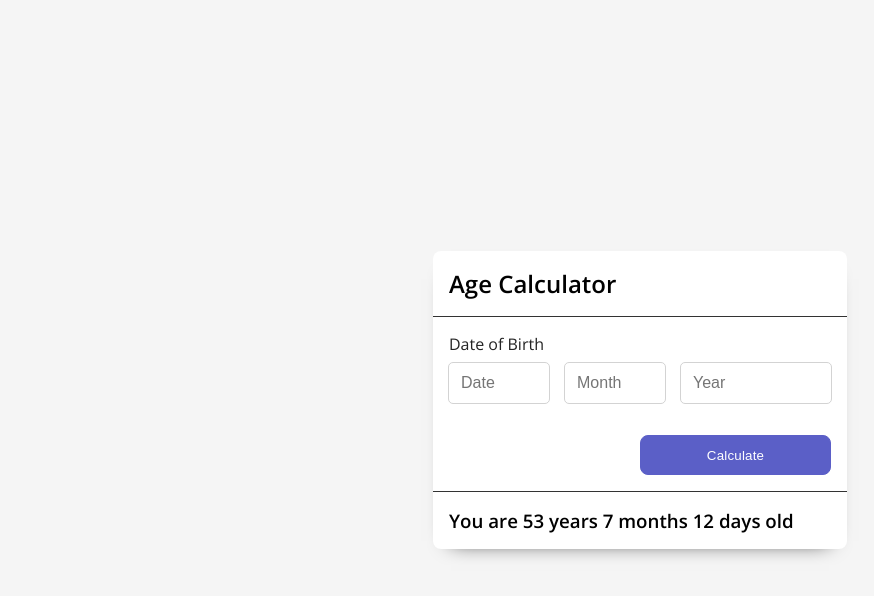
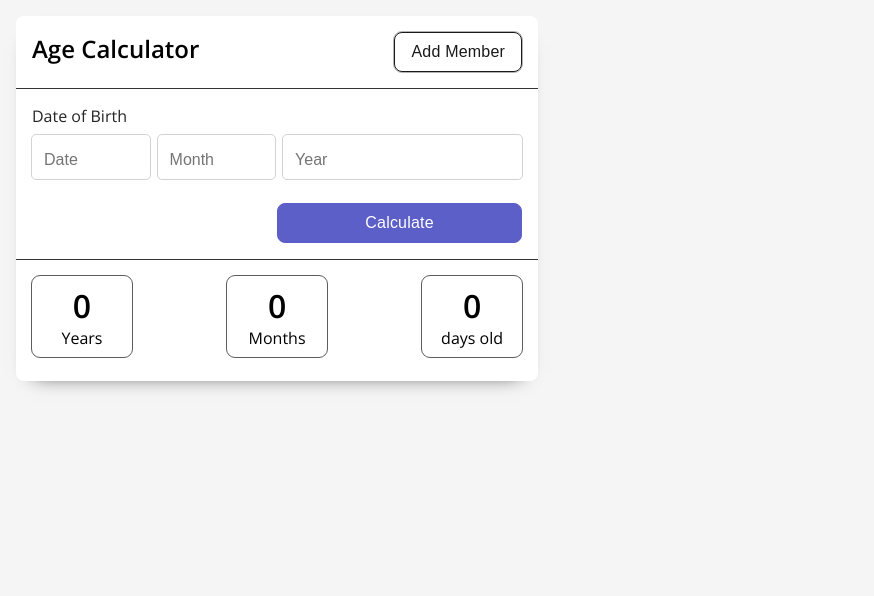
Before and after one commit to Jaysoni14-3/age-calculator, a React (Vite) app: page / in a window 1280 px wide. Shown: the top 596 px of the page, without its empty margins (0-874 px from the left). Built offline with nearby package versions, Linux system fonts and the light colour scheme.

Commit message:
Add and store member

```diff
--- a/src/App.css
+++ b/src/App.css
@@ -16,33 +16,58 @@ body{
   font-size: 16px;
   background-color: #f5f5f5;
   font-family: 'Open Sans', sans-serif;
+  display: flex;
+  justify-content: center;
+  align-items: center;
 }
 
 .wrapper{
   display: flex;
+  flex-direction: column;
   justify-content: center;
   align-items: center;
-  height: 100vh;
+  max-width: 420px;
+  width: 100%;
 }
 
 .age-app{
+  display: flex;
+  flex-direction: column;
   border-radius: 8px;
   background-color: #fff;
   box-shadow: 0px 10px 20px -18px;
+  margin-inline: 16px;
+  margin-top: 16px;
 }
 
 .app-header{
+  display: flex;
   border-top-left-radius: 8px;
   border-top-right-radius: 8px;
   padding: 16px;
   border-bottom: 1px solid var(--border-color);
 }
 
+.addMemberBtn{
+  margin-left: auto;
+  width: max-content !important;
+  color: #1a1a1a;
+  background-color: #ffffff;
+  outline: 1px solid rgba(0,0,0,.3);
+  padding: 8px 16px;
+  border-radius: 8px;
+  transition: all .25s ease;
+  cursor: pointer;
+}
+
+.addMemberBtn:hover{
+  background-color: #f1f1f1;;
+}
+
 .app-body{
   padding: 16px;
   background-color: #fff;
 }
-
 
 .container{
   display: flex;
@@ -54,30 +79,34 @@ body{
   margin-bottom: 8px;
 }
 
-.container .container-body{
+/* .container .container-body{
   display: flex;
+  flex-wrap: wrap;
   align-items: center;
-}
-
+} */
 
 .container .container-body .input-container{
   display: flex;
+  flex-wrap: wrap;
   flex-direction: column;
   align-items: start;
+  margin-bottom: 8px;
 }
 
 .container-body input[type="number"] {
   outline: 1px solid lightgrey;
   background-color: #fff;
-  color: #242424;
+  color: #5c5c5c;
   padding: 8px 12px;
   min-height: 40px;
   border-radius: 4px;
   border: none;
-  font-size: 16px;
-  /* box-shadow: 0px 10px 20px -18px; */
+  font-size: 24px;
 }
 
+.container-body input[type="number"]::placeholder{
+  font-size: 16px;
+}
   .container-body input[type="number"]:focus {
     border-bottom: 2px solid #5b5fc7;
     border-radius: 4px 4px 2px 2px;
@@ -89,20 +118,19 @@ body{
 
 .input-container .dateValue,
 .input-container .monthValue {
-  width: 100px;
-  margin-right: 16px;
+  width: 100%;
 }
 
 .input-container .yearValue {
-  width: 150px;
+  width: 100%;
 }
 
 .app-footer{
   padding: 16px;
+  padding-top: 0px;
 }
 
 .btn-container{
-  /* margin-left: auto; */
   display: flex;
 }
 
@@ -120,8 +148,12 @@ body{
   transition: all 0.2s ease-in-out 0ms;
   user-select: none;
   font-weight: normal;
-  font-weight: 16px;
+  font-size: 16px;
   letter-spacing: 0.2px;
+}
+
+  .btn:active {
+    transform: scale(0.95);
   }
 
 .resetBtn{
@@ -146,11 +178,183 @@ body{
     box-shadow: 0px 0px 20px -18px;
   }
 
-.btn:active {
-  transform: scale(0.95);
+
+
+.app-results{
+  border-top: 1px solid var(--border-color);
+  padding: 16px;
 }
 
-.app-results{
+  .results{
+    display: flex;
+    flex-direction: row;
+    justify-content: space-between;
+    flex-wrap: wrap;
+  }
+
+    .result-article{
+      cursor: default;
+      text-align: center;
+      min-width: 100px;
+      padding: 8px;
+      border-radius: 8px;
+      outline: 1px solid #5c5c5c;
+      margin-bottom: 8px;
+      transition: all .2s ease;
+    }
+
+    .result-article h3{
+      font-size: 32px;
+    }
+
+    .result-article span{
+      font-size: 18;
+    }
+
+      .result-article:hover{
+        color: #3438bc;
+        outline: 1px solid #3438bc;
+      }
+
+
+/* MODAL STYLES */
+.modal-wrapper{
+  z-index: 1000;
+  position: fixed;
+  inset: 0;
+  background-color: rgba(0,0,0,0.5);
+}
+
+.modal{
+  width: calc((100%) - 32px);
+  height: 300px;
+  background-color: #fff;
+  max-width: 420px;
+  margin: auto;
+  border-radius: 8px;
+  display: flex;
+  flex-direction: column;
+}
+
+.modal-header{
+  display: flex;
+  align-items: center;
+  margin-bottom: 16px;
+  border-bottom: 1px solid black;
   padding: 16px;
-  border-top: 1px solid var(--border-color);
 }
+
+.modal-body{
+  padding: 16px;
+}
+
+  .modal-body .modal-input-container:first-child{
+    margin-bottom: 8px;
+  }
+
+  .modal-body .modal-input-container input{
+    width: 100%;
+    background-color: #fff;
+    color: #5c5c5c;
+    padding: 8px 12px;
+    min-height: 40px;
+    border-radius: 4px;
+    border: none;
+    outline: 1px solid lightgrey;
+    font-size: 16px;
+  }
+
+.modal-footer{
+  padding: 16px;
+  margin-inline: auto;
+  margin-top: auto;
+}
+
+.submitUserBtn{
+  width: max-content;
+  background-color: #5b5fc7;
+  color: white;
+  border: none;
+  outline: none;
+}
+
+  .submitUserBtn:hover{
+    background-color: #6f73e4;
+  }
+
+
+.members-wrapper{
+  display: grid;
+  grid-template-columns: 1fr;
+  margin-top: 40px;
+  margin-inline: 16px;
+  width: calc((100%) - 32px) ;
+}
+
+
+
+@media screen and (max-width: 375px) {
+  .result-article{
+    width: 100%;
+  }
+}
+
+
+@media screen and (min-width: 375px) {
+  .container-body{
+    display: flex;
+    flex-wrap: wrap;
+  }
+
+  .input-container:nth-child(1){
+    margin-right: 8px;
+  }
+
+  .input-container:nth-child(1),
+  .input-container:nth-child(2){
+    width: calc((100%) / 2 - 4px);
+  }
+  .input-container:nth-child(3){
+    width: 100%;
+  }
+}
+
+@media screen and (min-width: 425px) {
+  .container-body{
+    display: flex;
+    flex-wrap: nowrap;
+  }
+  .input-container:nth-child(2){
+    margin-right: 8px;
+  }
+}
+
+
+@media screen and (min-width: 768px) {
+  body{
+    width: 100%;
+    justify-content: start;
+    align-items: start;
+  }
+  .wrapper{
+    flex-direction: row;
+    justify-content: start;
+    align-items: start;
+    max-width: 100%;
+    width: 100%;
+  }
+
+  .members-wrapper{
+    margin-top: 16px;
+    column-gap: 10px;
+    row-gap: 16px;
+    grid-template-columns: repeat(2, 1fr);
+  }
+
+}
+
+@media screen and (min-width: 1024px) {
+  .members-wrapper{
+    grid-template-columns: repeat(3, 1fr);
+  }
+}
--- a/src/App.jsx
+++ b/src/App.jsx
@@ -1,97 +1,209 @@
 import { useState } from 'react';
+
 import './App.css'
+import MemberCard from './MemberCard';
 
 function App() {
 
-  const [birthDate, setBirthDate] = useState(0);
-  const [dateValue, setDateValue] = useState(0);
-  const [monthValue, setMonthValue] = useState(0);
-  const [yearValue, setYearValue] = useState(0);
+  const [dateValue, setDateValue] = useState("");
+  const [monthValue, setMonthValue] = useState("");
+  const [yearValue, setYearValue] = useState("");
 
-  const validateDateChange = event =>{
-    const datevalue = Math.max(1, Math.min(31, Number(event.target.value)))
-    setDateValue(datevalue);
+  // const [calculatedAge, setCalculatedAge] = useState("");
+  const [calculatedYears, setCalculatedYears] = useState("");
+  const [calculatedMonths, setCalculatedMonths] = useState("");
+  const [calculatedDays, setCalculatedDays] = useState("");
+
+  const [showModal, setShowModal] = useState(false);
+
+  var userName;
+  var userBirthDate;
+  const today = new Date();
+
+  //! Issue if no array found it throws an json error
+  // Todo: check if no array found in LS delete "members_list" array from LS
+
+
+  // If localstorage has data then pass the array to membersList or create an empty array
+  var membersList = JSON.parse(localStorage.getItem("members_list")) || [];
+
+  // Adds user to members array
+  const submitUser = () => {
+
+    userName = document.getElementById("userName").value;
+    userBirthDate = document.getElementById("userBirthDate").value;
+
+    if(userName === "" || userName === null){
+      alert("Please enter Name of the person you want to add");
+    }else if(userBirthDate === ""){
+      alert("Please enter a valid date")
+    }else{
+      var submitBirthdate = new Date(userBirthDate);
+      const diffTime = Math.abs(today - submitBirthdate.getTime());
+      const diffDays = Math.ceil(diffTime / (1000 * 60 * 60 * 24));
+      const userYears = Math.floor(diffDays / 365);
+      const userMonths = Math.floor(diffDays % 365 / 30);
+      const userDays = Math.floor(diffDays % 365 % 30);
+
+      var idNum = membersList.length;
+
+      var member = { id: idNum, userName: userName, userBirthDate: userBirthDate, userYears: userYears, userMonths: userMonths, userDays: userDays}
+
+      membersList.push(member);
+      localStorage.setItem("members_list", JSON.stringify(membersList));
+      alert(userName + " Added to list");
+      setShowModal(false);
+
+    }
   }
 
-  const validateMonthChange = event =>{
-    const monthvalue = Math.max(1, Math.min(12, Number(event.target.value)))
-    setMonthValue(monthvalue);
+  // method to remove user
+  const removeUser = (event) => {
+    // alert("Remove");
+    var removeId = event.target.parentNode.parentNode.getAttribute("id");
+    var removeMemberName = membersList.find((member) => member.id == removeId);
+    removeMemberName = removeMemberName.userName;
+    var confirmMsg = confirm(`Do you want to remove ${removeMemberName} ?\n this cannot be undone`);
+    if(confirmMsg){
+      membersList = membersList.filter((member) => member.id != removeId);
+      localStorage.setItem("members_list", JSON.stringify(membersList));
+      window.location.reload();
+    }else{
+      return
+    }
   }
 
-  const validateYearChange = event =>{
-    const yearvalue = Number(event.target.value);
-    setYearValue(yearvalue);
+  // Gets total number of days from subtracting time now by birthdate then dividing it by (1000 * 60 * 60 * 24)
+  const calculateAge = () => {
+
+    const today = new Date();
+    var submitBirthdate = new Date(`${yearValue}-${monthValue}-${dateValue}`);
+
+    const diffTime = Math.abs(today - submitBirthdate.getTime());
+    const diffDays = Math.ceil(diffTime / (1000 * 60 * 60 * 24));
+
+    getFormatedStringFromDays(diffDays);
   }
 
-  const submitForm = () => {
-    var submitBirthdate = new Date(monthValue+'/'+dateValue+'/'+yearValue);
-    setBirthDate(submitBirthdate);
+  // Get years months and days by total number of days
+  function getFormatedStringFromDays(numberOfDays) {
+    setCalculatedYears(Math.floor(numberOfDays / 365));
+    setCalculatedMonths(Math.floor(numberOfDays % 365 / 30));
+    setCalculatedDays(Math.floor(numberOfDays % 365 % 30));
   }
 
-  // const resetForm = () => {
-  //   setDateValue(0);
-  //   setMonthValue(0);
-  //   setYearValue(0);
-  // }
+  // Clears form
+  const resetForm = () => {
+    setDateValue("");
+    setMonthValue("");
+    setYearValue("");
+    setCalculatedYears("");
+    setCalculatedMonths("");
+    setCalculatedDays("");
+  }
 
-  const today = new Date();
-  // const todaysDate = today.toDateString();
-  const diffTime = Math.abs(today - birthDate);
-  const diffDays = Math.ceil(diffTime / (1000 * 60 * 60 * 24));
-
-  const calculatedAge = getFormatedStringFromDays(diffDays);
-
-  function getFormatedStringFromDays(numberOfDays) {
-    var years = Math.floor(numberOfDays / 365);
-    var months = Math.floor(numberOfDays % 365 / 30);
-    var days = Math.floor(numberOfDays % 365 % 30);
-
-    years = years + " years";
-    months = months + " months";
-    days = days + " days";
-
-    return [years, months, days].join(' ');
+  // Show and hide modal
+  const modalToggle = () => {
+    setShowModal((currentValue) => !currentValue)
   }
 
   return (
+    <>
       <section className='wrapper'>
+
         <div className='age-app'>
+
+          {/* App logo and a button to add a member */}
           <div className="app-header">
             <h2>Age Calculator</h2>
+            <button className='btn addMemberBtn' onClick={modalToggle}>Add Member</button>
           </div>
 
+          {/* Input field container */}
           <div className="app-body">
             <div className='container'>
               <span className="container-header">Date of Birth</span>
               <div className="container-body">
                 <div className="input-container">
-                <input type="number" placeholder='Date' className='dateValue' onChange={validateDateChange} />
+                  <input type="number" placeholder='Date' value={dateValue} className='dateValue' onChange={(e)=> setDateValue(e.target.value)}  />
                 </div>
                 <div className="input-container">
-                <input type="number" placeholder='Month' className='monthValue' onChange={validateMonthChange} />
+                  <input type="number" placeholder='Month' value={monthValue} className='monthValue' onChange={(e)=> setMonthValue(e.target.value)}  />
                 </div>
                 <div className="input-container">
-                <input type="number" placeholder='Year' className='yearValue' onChange={validateYearChange} />
+                  <input type="number" placeholder='Year' value={yearValue} className='yearValue' onChange={(e)=> setYearValue(e.target.value)}  />
                 </div>
               </div>
             </div>
           </div>
 
+          {/* Button container */}
           <div className="app-footer">
             <div className="btn-container">
-            {/* <button className='btn resetBtn' onClick={resetForm}>Reset</button> */}
-            <button className='btn submitBtn' onClick={() => submitForm()}>Calculate</button>
+              {dateValue || monthValue || yearValue ? <button className='btn resetBtn' onClick={resetForm}>Reset</button> : ""}
+              <button className='btn submitBtn' onClick={calculateAge}>Calculate</button>
             </div>
           </div>
 
+          {/* Displays your age */}
           <div className="app-results">
             <div className="results">
-            <h3>You are {calculatedAge} old</h3>
+              <article className="result-article year-container">
+                <h3>{calculatedYears ? calculatedYears : "0"} </h3><span>Years</span>
+              </article>
+              <article className="result-article month-container">
+                <h3>{calculatedMonths ? calculatedMonths : "0"} </h3><span>Months</span>
+              </article>
+              <article className="result-article year-container">
+                <h3>{calculatedDays ? calculatedDays : "0"} </h3><span>days old</span>
+              </article>
             </div>
           </div>
 
         </div>
+
+        {/* Display members if any */}
+        <div className='members-wrapper'>
+          {/* Adds member card */}
+          {membersList?.map((member, id) => (
+            <MemberCard
+              key={id}
+              id={member?.id}
+              clickEvent={removeUser}
+              username={member?.userName}
+              userYears={member?.userYears}
+              userMonths={member?.userMonths}
+              userDays={member?.userDays}
+            />
+          ))}
+        </div>
+
       </section>
+
+      {/* Add Member Modal */}
+      {showModal &&
+        <div className={`modal-wrapper ${showModal ? "modalActive" : ""}`}>
+          <modal className="modal">
+            <div className="modal-header">
+              <h2>Add member</h2>
+              <button className='btn addMemberBtn' onClick={modalToggle}>Close</button>
+            </div>
+            <div className="modal-body">
+              <div className="modal-input-container">
+                <input type="text" placeholder='Name' id='userName' />
+              </div>
+              <div className="modal-input-container">
+                <input type="date" placeholder='Birth Date' id='userBirthDate' />
+              </div>
+            </div>
+            <div className="modal-footer">
+              <button className='btn submitUserBtn' onClick={submitUser}>Add</button>
+            </div>
+          </modal>
+        </div>
+      }
+
+    </>
   )
 }
 
--- /dev/null
+++ b/src/MemberCard.css
@@ -0,0 +1,54 @@
+.member-card{
+    display: flex;
+    flex-direction: column;
+    border-radius: 8px;
+    background: #ffffff;
+    margin-bottom: 8px;
+    width: 100%;
+    min-height: 200px;
+
+
+    box-shadow: 8px 8px 16px #cecece,
+                -8px -8px 16px #ffffff;
+    outline: 1px solid rgba(0, 0, 0, 0.1);
+}
+
+
+.card-header{
+    display: flex;
+    justify-content: space-between;
+    align-items: end;
+    margin-bottom: auto;
+    border-bottom: 1px solid black;
+    padding: 16px;
+}
+
+
+.delete-user-btn{
+    border-radius: 50%;
+    border: 0;
+    width: 40px;
+    height: 40px;
+    cursor: pointer;
+    background-color: transparent;
+    outline: 1px solid #1a1a1a;
+    color: #1a1a1a;
+    transition: all 0.2s ease-in-out 0ms;
+    user-select: none;
+    font-weight: normal;
+
+}
+
+.delete-user-btn:hover{
+    color: white;
+    background-color: #1a1a1a;
+}
+
+.card-body{
+    padding: 16px;
+}
+
+
+/* @media screen and (min-width: 768px) {
+
+} */
--- /dev/null
+++ b/src/MemberCard.jsx
@@ -0,0 +1,20 @@
+import "./MemberCard.css";
+
+
+export default function MemberCard ({ id, username, userYears, userMonths, userDays, clickEvent }) {
+    return (
+        <div className="member-card" id={id}>
+            <div className="card-header">
+                <h1 className="member-name">{username}</h1>
+                <button onClick={clickEvent} className="delete-user-btn">x</button>
+            </div>
+            <div className="card-body">
+                <div className="member-age">
+                    <h3>{userYears} years </h3>
+                    <h3>{userMonths} months</h3>
+                    <h3>{userDays} days</h3>
+                </div>
+            </div>
+        </div>
+    )
+}
```
Also changed, not shown: .eslintrc.cjs. Lines whose indentation alone changed are shown as unchanged.
